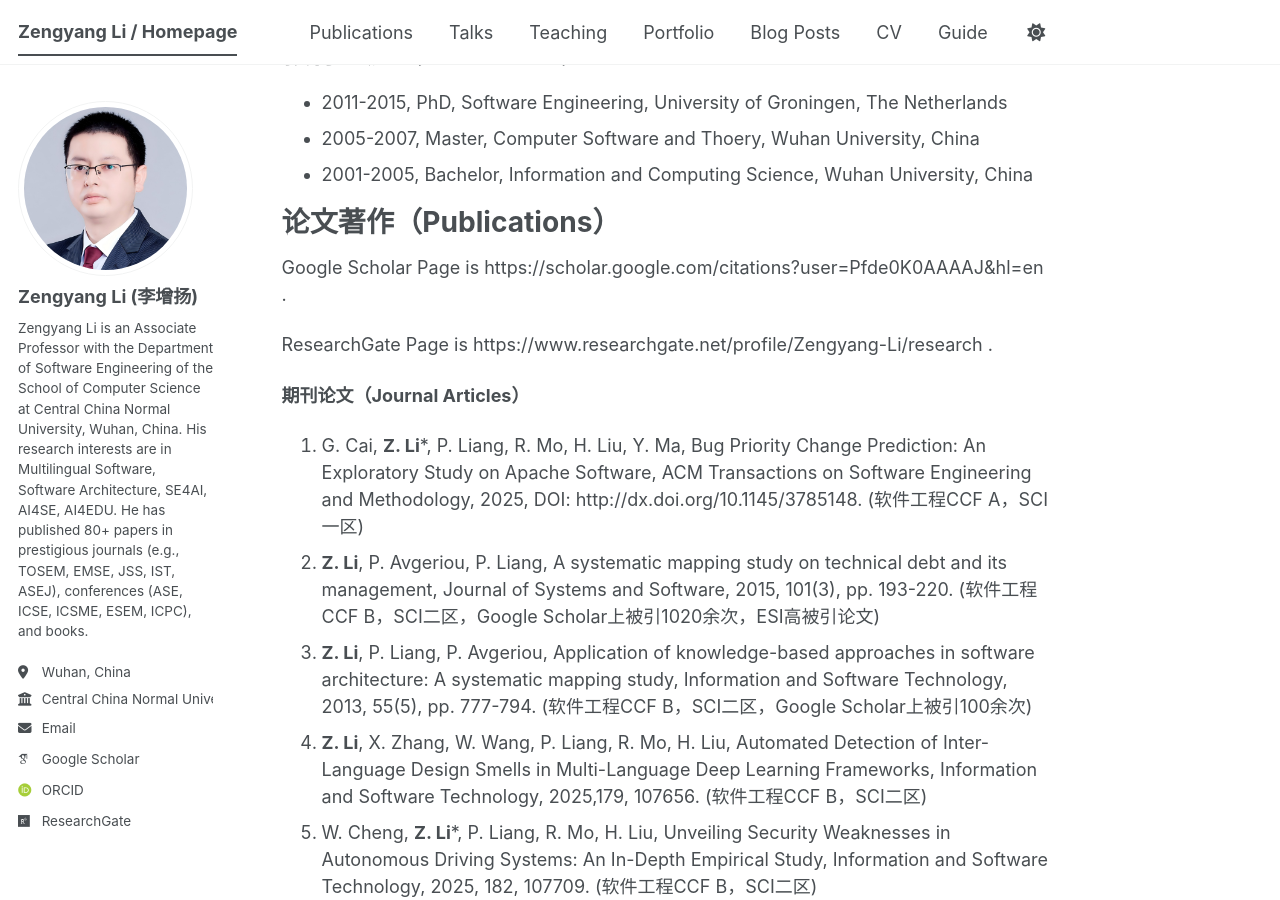
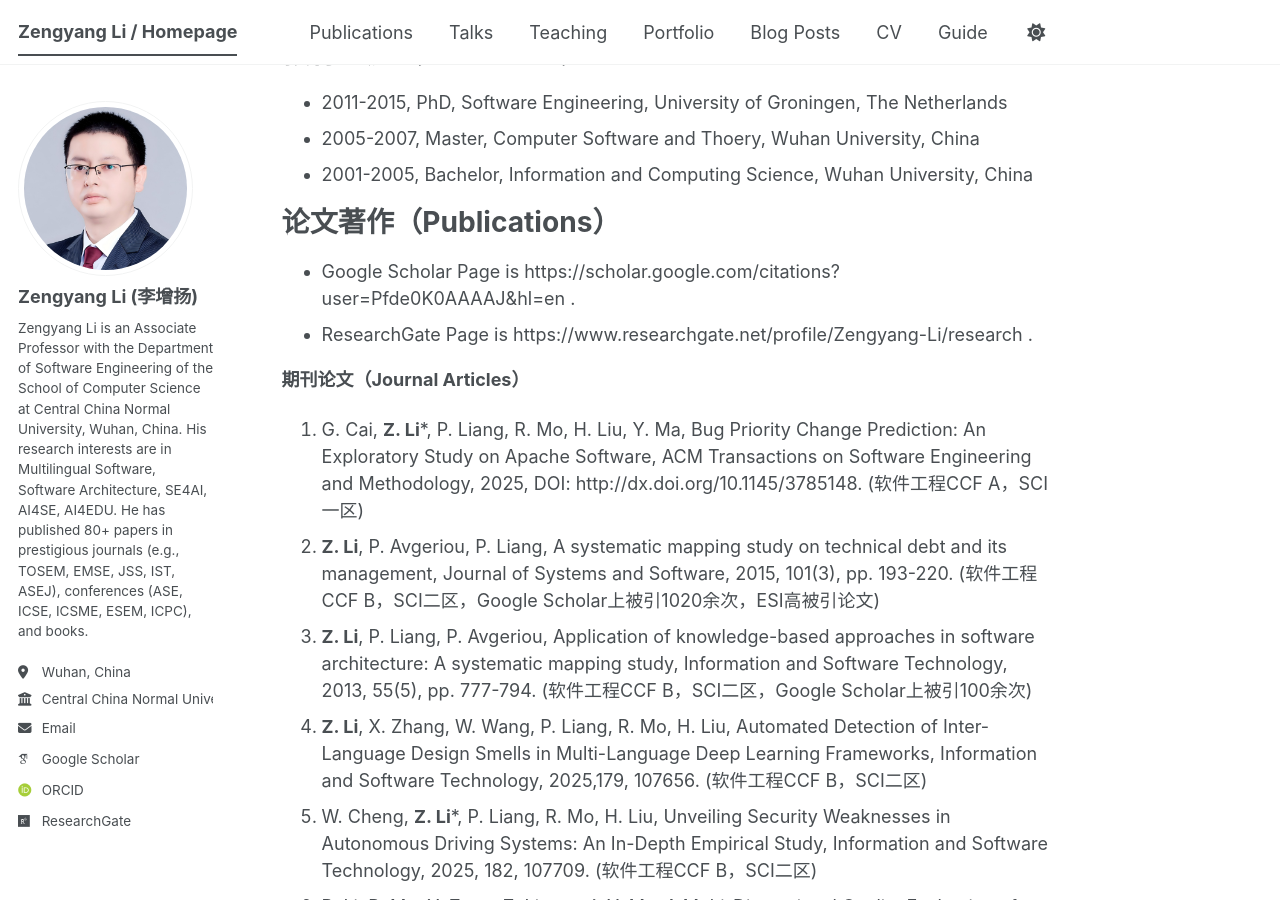
Before and after one commit to zengyang/zengyang.github.io, a Jekyll site: the page built from _pages/about.md, in a window 1280 px wide and 900 px high, scrolled down 701 px. Built offline with Jekyll 4.4.1, drawn with Linux system fonts in a browser that asks for light colours; some web fonts are replaced; a script bundle is joined from its source files by our own code; library files that are not in the unit come from our copies.

```diff
--- a/_pages/about.md
+++ b/_pages/about.md
@@ -32,9 +32,8 @@ Zengyang Li is an Associate Professor with the Department of Software Engineerin
 
 论文著作（Publications）
 ======
-Google Scholar Page is https://scholar.google.com/citations?user=Pfde0K0AAAAJ&hl=en .
-
-ResearchGate Page is https://www.researchgate.net/profile/Zengyang-Li/research .
+- Google Scholar Page is https://scholar.google.com/citations?user=Pfde0K0AAAAJ&hl=en .
+- ResearchGate Page is https://www.researchgate.net/profile/Zengyang-Li/research .
 
 **期刊论文（Journal Articles）**
 1. G. Cai, **Z. Li***, P. Liang, R. Mo, H. Liu, Y. Ma, Bug Priority Change Prediction: An Exploratory Study on Apache Software, ACM Transactions on Software Engineering and Methodology, 2025, DOI: http://dx.doi.org/10.1145/3785148. (软件工程CCF A，SCI一区)
```
